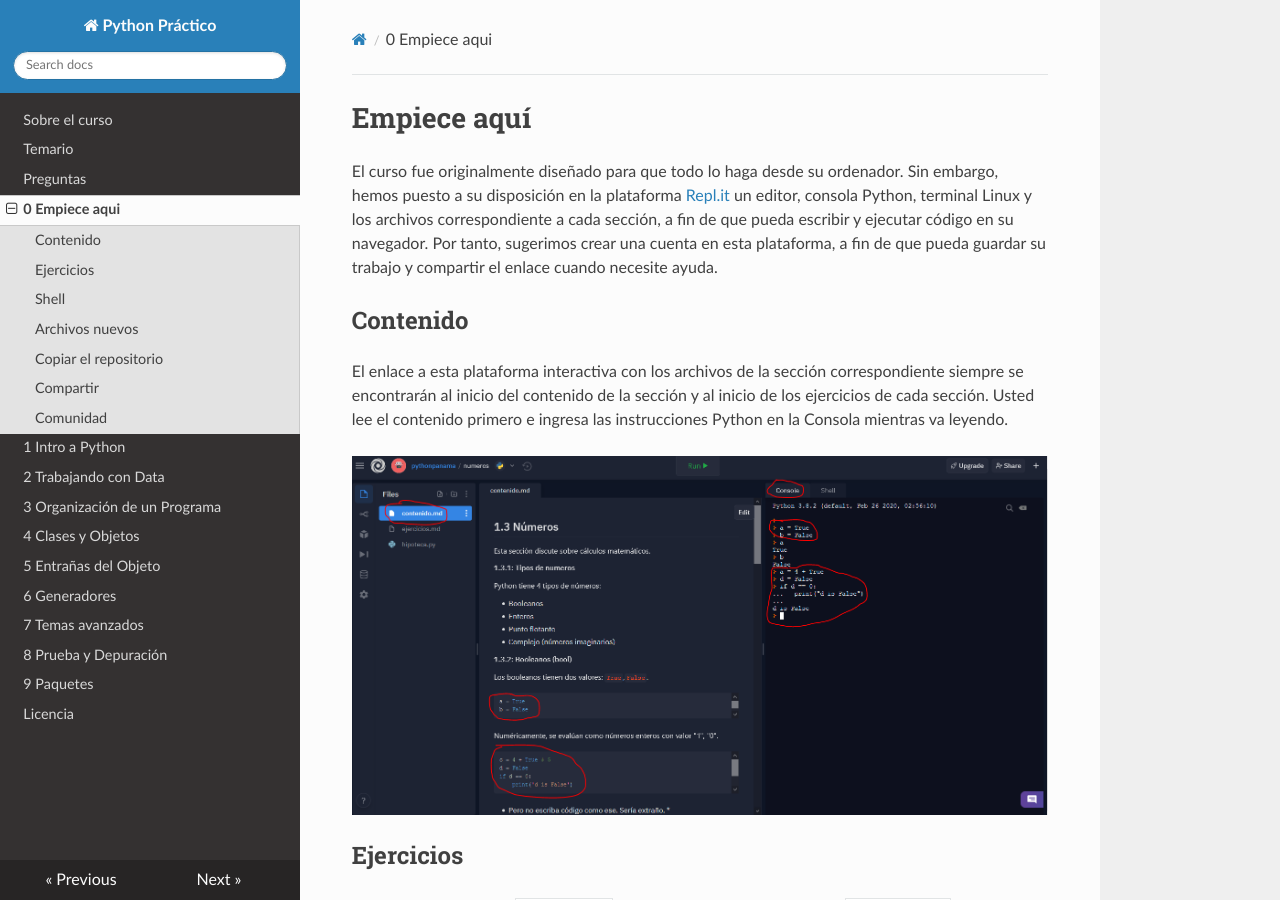
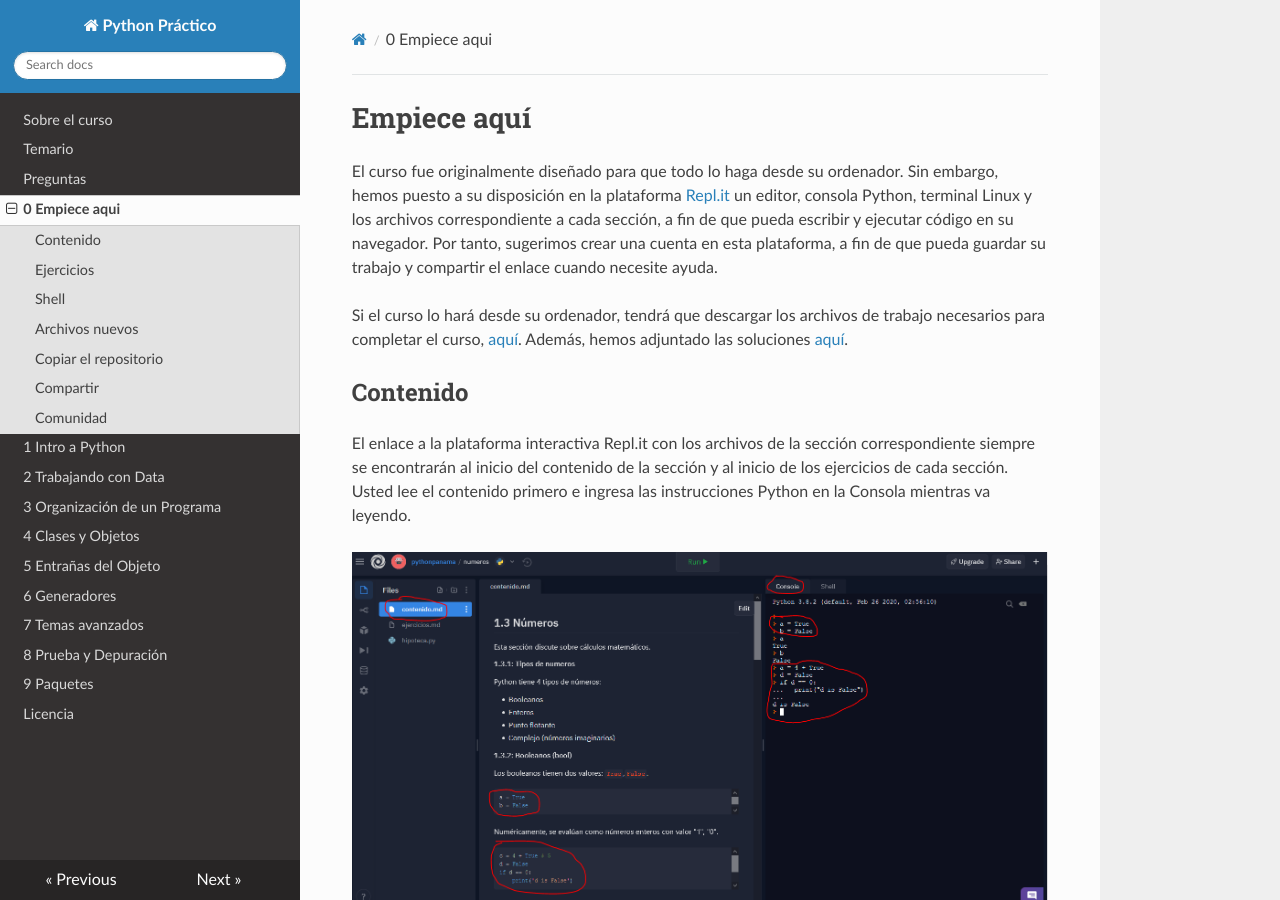
Before and after one commit to pythonpanama/pythonpractico_ssg, an MkDocs documentation site: the page built from docs/0.md, in a window 1280 px wide and 900 px high. Built offline with MkDocs 1.6.1, drawn with Linux system fonts in a browser that asks for light colours; nearby versions of some CDN libraries.

Commit message:
added work and solution files to 0

```diff
--- a/docs/0.md
+++ b/docs/0.md
@@ -2,9 +2,11 @@
 
 El curso fue originalmente diseñado para que todo lo haga desde su ordenador. Sin embargo, hemos puesto a su disposición en la plataforma [Repl.it](https://repl.it/) un editor, consola Python, terminal Linux y los archivos correspondiente a cada sección, a fin de que pueda escribir y ejecutar código en su navegador. Por tanto, sugerimos crear una cuenta en esta plataforma, a fin de que pueda guardar su trabajo y compartir el enlace cuando necesite ayuda.
 
+Si el curso lo hará desde su ordenador, tendrá que descargar los archivos de trabajo necesarios para completar el curso, [aquí](https://drive.google.com/file/d/1D_cmsxr8OCU3mswbj8ixJIrgbnbcURfS/view?usp=sharing). Además, hemos adjuntado las soluciones [aquí](https://drive.google.com/file/d/1LPcfrZIGCUgqcmh8l-JETOZ4P7bR43Ac/view?usp=sharing).
+
 ## Contenido
 
-El enlace a esta plataforma interactiva con los archivos de la sección correspondiente siempre se encontrarán al inicio del contenido de la sección y al inicio de los ejercicios de cada sección. Usted lee el contenido primero e ingresa las instrucciones Python en la Consola mientras va leyendo.
+El enlace a la plataforma interactiva Repl.it con los archivos de la sección correspondiente siempre se encontrarán al inicio del contenido de la sección y al inicio de los ejercicios de cada sección. Usted lee el contenido primero e ingresa las instrucciones Python en la Consola mientras va leyendo.
 
 ![1](img/1.png)
 
```
